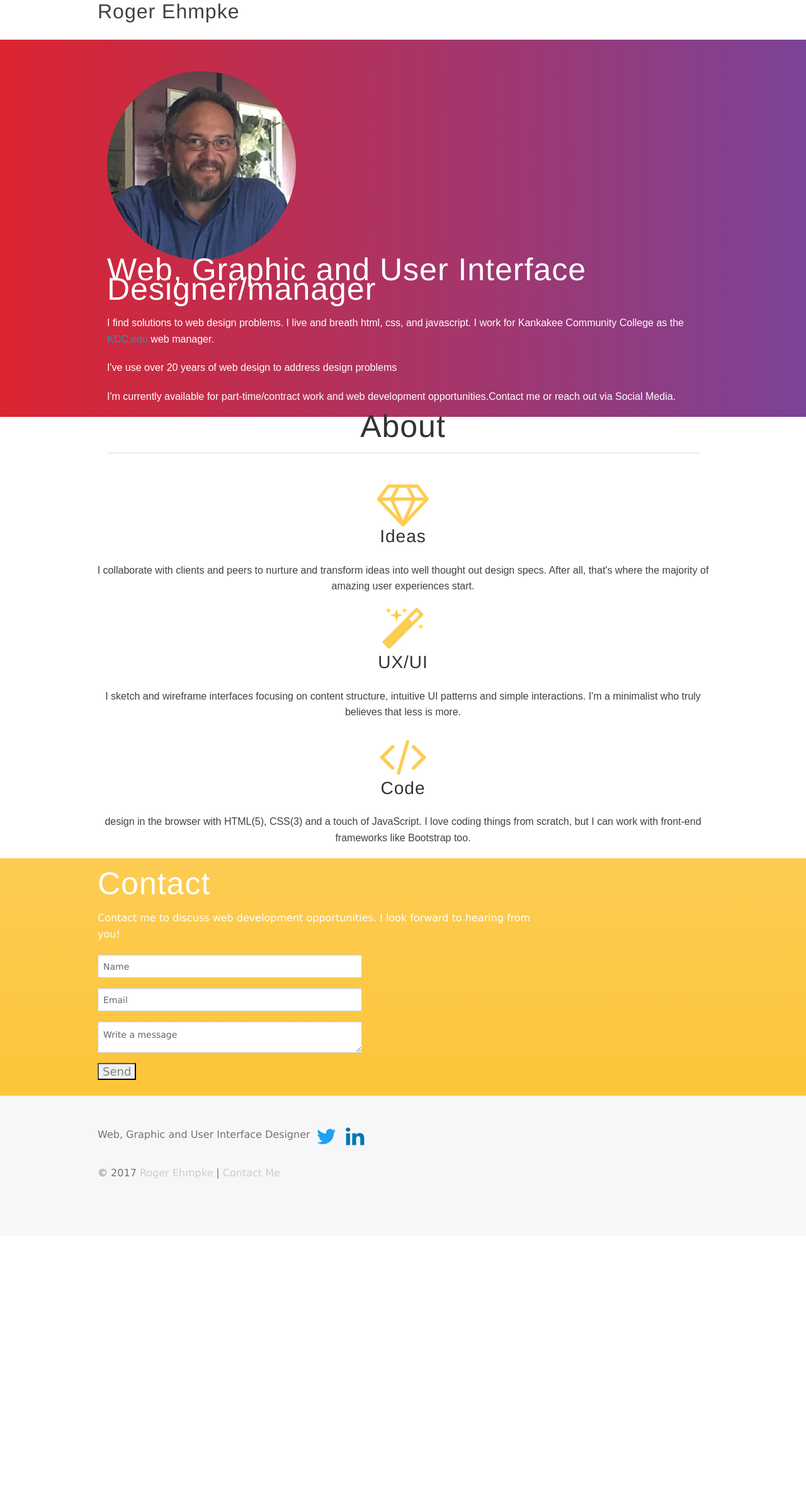
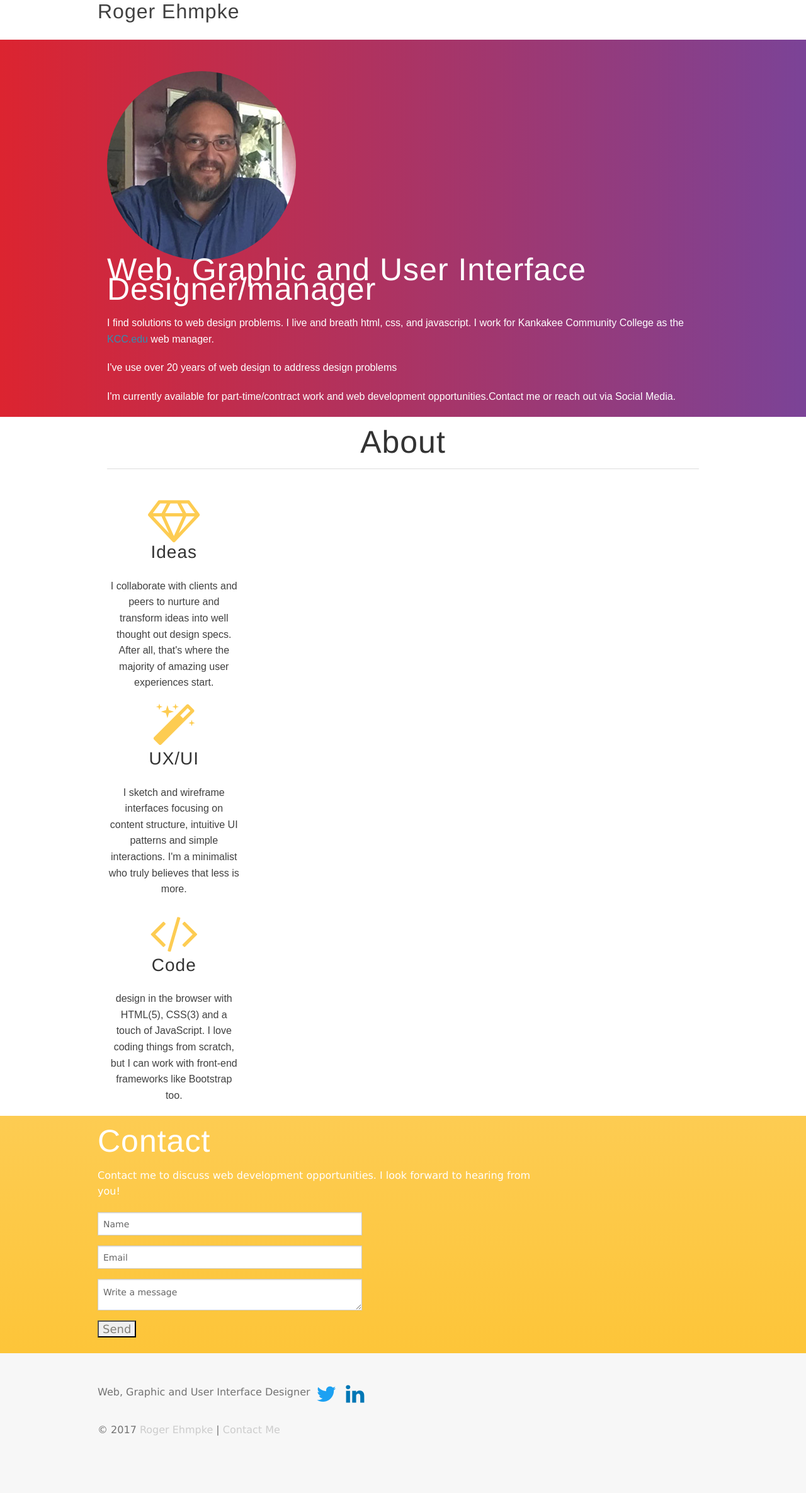
Before and after one commit to rehmpke/mysite, a Jekyll site: the page built from index.md, in a window 1280 px wide. Shown: the whole page at 63% size. Built offline with Jekyll 4.4.1, drawn with Linux system fonts in a browser that asks for light colours; nearby versions of some CDN libraries; before the commit the page ends 1962 px from its top, so only the background shows below that.

Commit message:
updated text and icon

```diff
--- a/index.md
+++ b/index.md
@@ -22,7 +22,7 @@ keywords: Roger Ehmpke, Web, Web Developer, UI, Front End Developer, Web Designe
 </section>
 <section id="why">
     <div class="container">
-        <div class="row">
+        <div class="row space-top">
           <div class="column">
             <div class="columns large-12 text-center">
                 <h2 class="section-heading" style="color:#333333;">About</h2>
@@ -34,26 +34,32 @@ keywords: Roger Ehmpke, Web, Web Developer, UI, Front End Developer, Web Designe
     </div>
     <div class="container">
         <div class="row">
-            <div class="col-lg-3 col-md-6 text-center">
+          <div class="column">
+            <div class="columns large-3 medium-6 text-center">
                 <div class="service-box">
                     <i class="fa fa-4x fa-diamond wow bounceIn text-primary" style="color:#fdcc52;"></i>
                     <h3 style="color:#333333;">Ideas</h3>
                     <p class="text-muted">I collaborate with clients and peers to nurture and transform ideas into well thought out design specs. After all, that's where the majority of amazing user experiences start.</p>
                 </div>
             </div>
-            <div class="col-lg-3 col-md-6 text-center">
+          </div>
+          <div class="column">
+            <div class="columns large-3 medium-6 text-center">
                 <div class="service-box">
                     <i class="fa fa-4x fa-magic wow bounceIn text-primary" style="color:#fdcc52;" data-wow-delay=".2s"></i>
                     <h3 style="color:#333333;">UX/UI</h3>
                     <p class="text-muted">I sketch and wireframe interfaces focusing on content structure, intuitive UI patterns and simple interactions. I'm a minimalist who truly believes that less is more.</p>
                 </div>
             </div>
-            <div class="col-lg-3 col-md-6 text-center">
+          </div>
+            <div class="column">
+                <div class="columns large-3 medium-6 text-center">
                 <div class="service-box">
                     <i class="fa fa-4x fa-code wow bounceIn text-primary" style="color:#fdcc52;" data-wow-delay=".3s"></i>
                     <h3 style="color:#333333;">Code</h3>
                     <p class="text-muted"> design in the browser with HTML(5), CSS(3) and a touch of JavaScript. I love coding things from scratch, but I can work with front-end frameworks like Bootstrap too.</p>
                 </div>
+              </div>
             </div>
         </div>
     </div>
```
